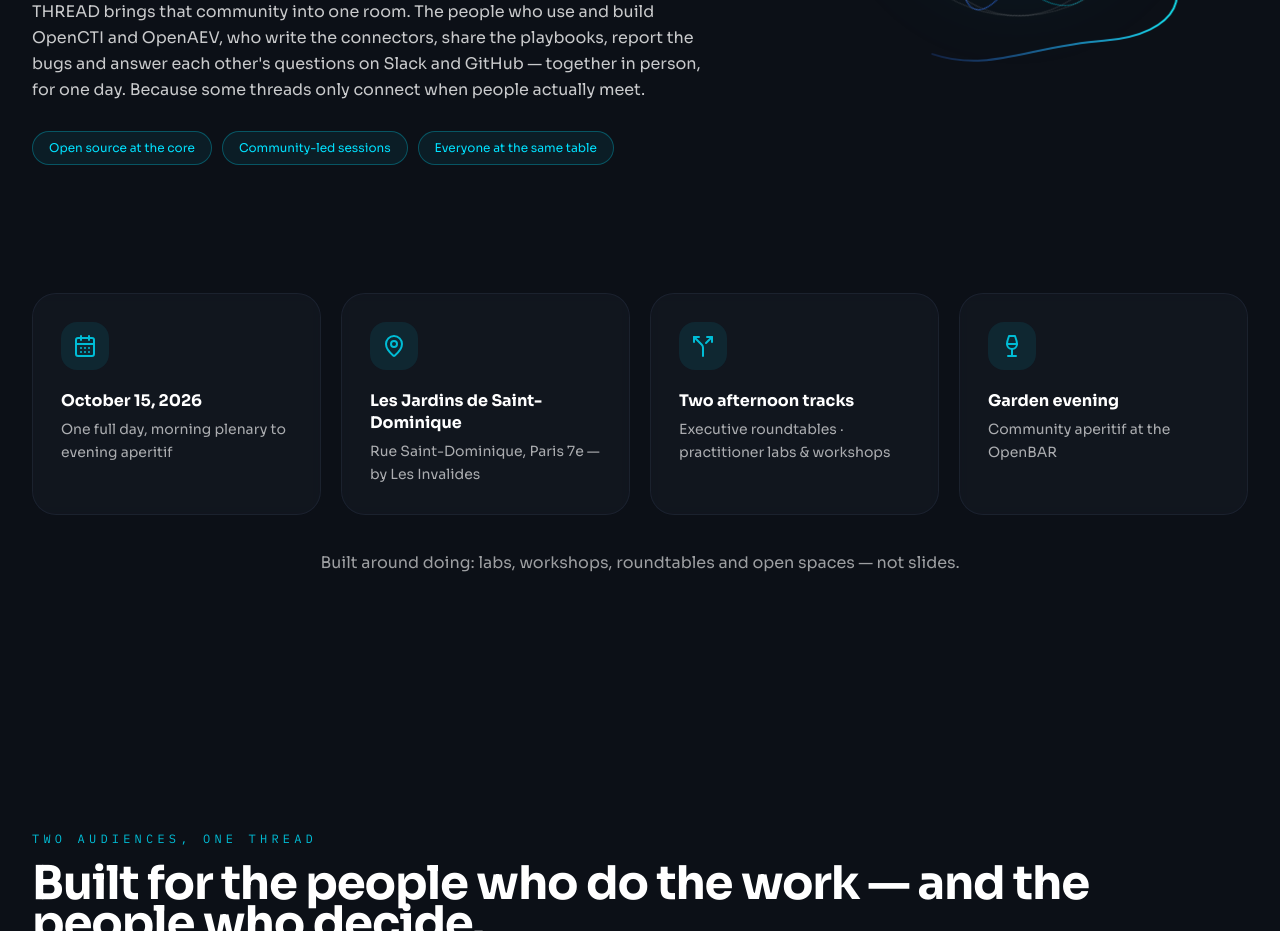
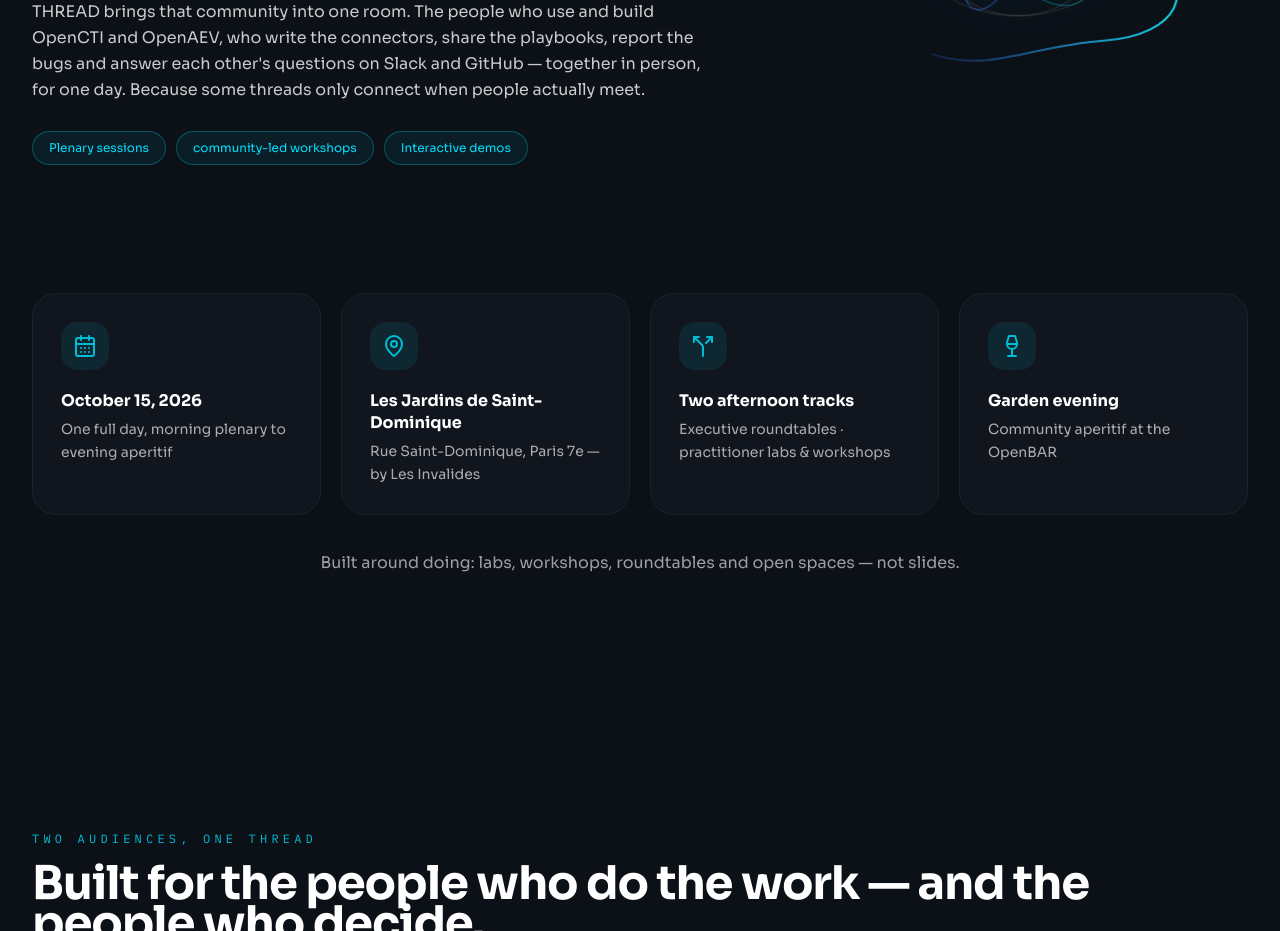
Before and after one commit to FiligranHQ/thread-conference, a React (Vite) app: page / in a window 1280 px wide. Shown: the part 1460-2391 px from the top of the page. Built offline with nearby package versions, Linux system fonts and the light colour scheme.

Commit message:
fix(Small_pills): Update sections.ts

```diff
--- a/src/content/sections.ts
+++ b/src/content/sections.ts
@@ -26,9 +26,9 @@
   ],
   /** Small pills displayed under the story — grounded in Filigran's CORE values. */
   tags: [
-    "Open source at the core",
-    "Community-led sessions",
-    "Everyone at the same table",
+    "Plenary sessions",
+    "community-led workshops",
+    "Interactive demos",
   ],
 } as const;
 
```
